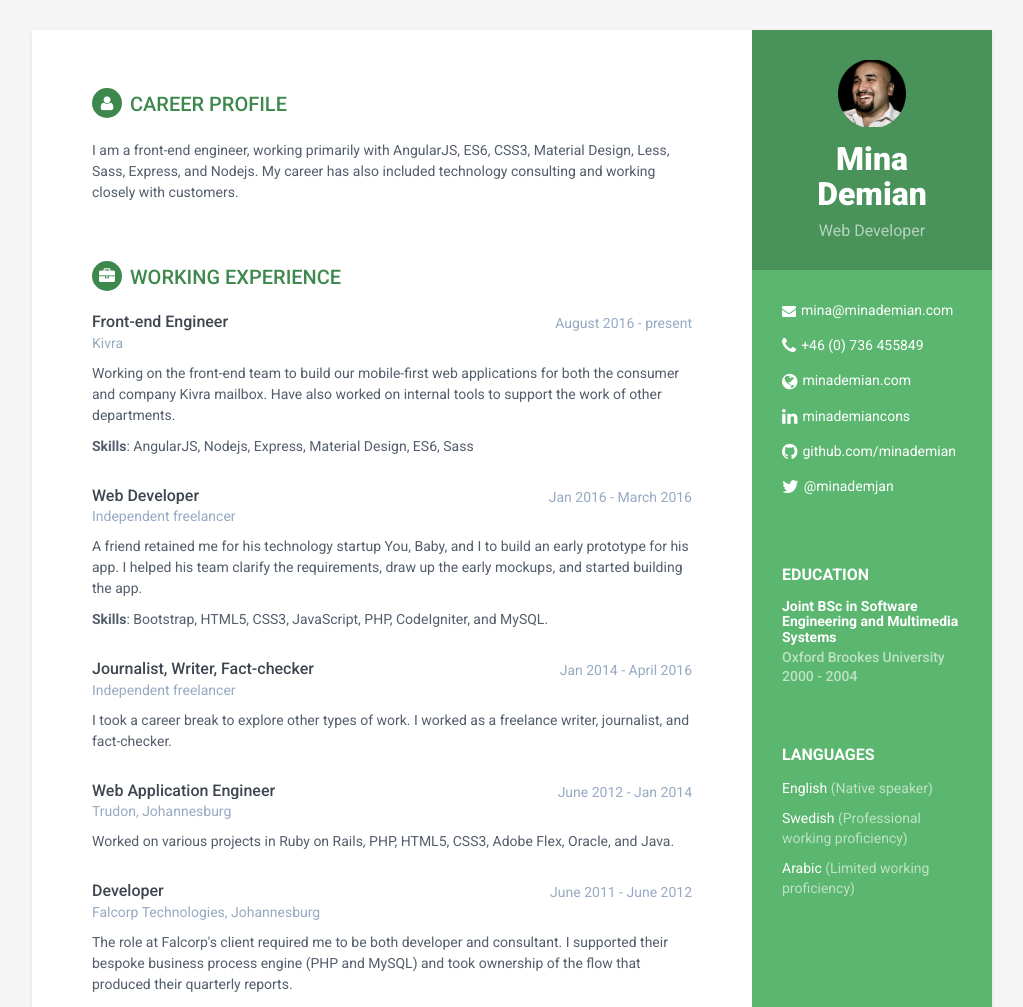
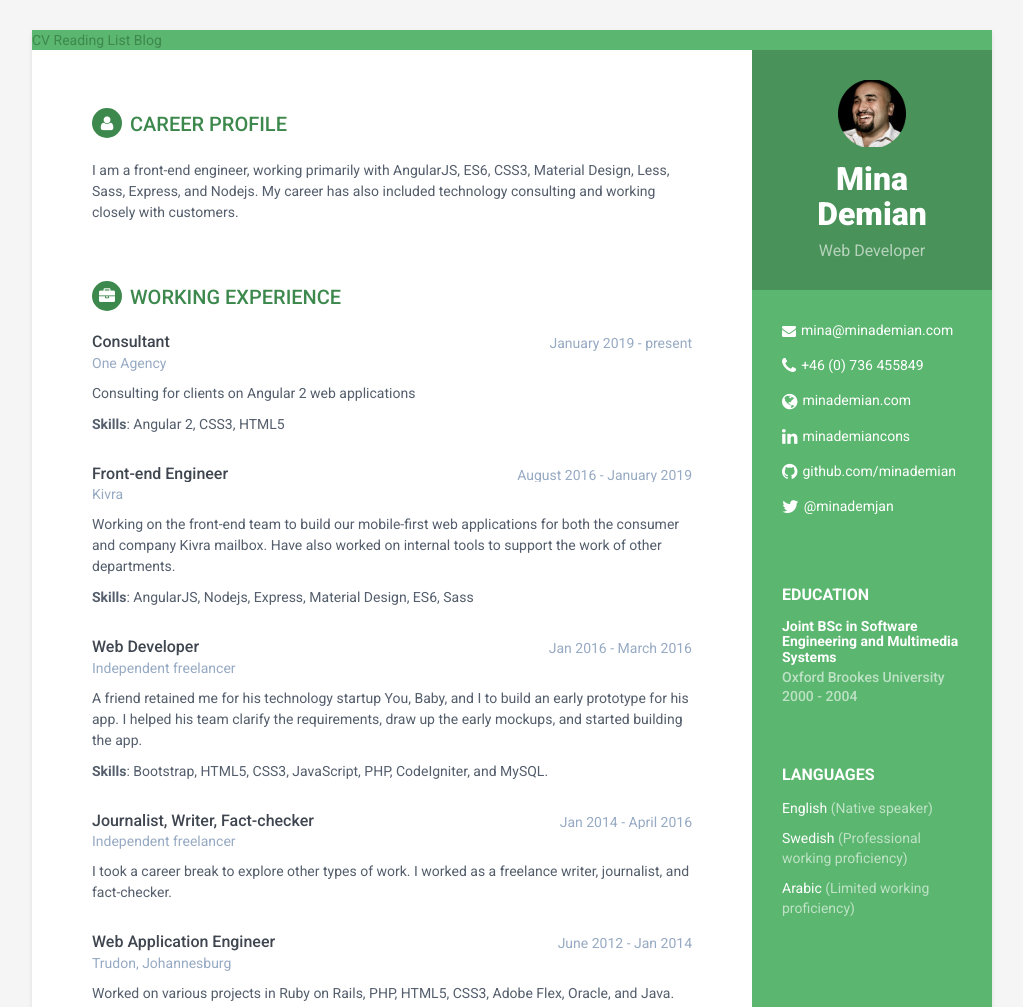
Before and after one commit to minademian/minademian.com-v1, a plain HTML site: page index.html in a window 1280 px wide. Shown: the top 1007 px of the page, without its empty margins (128-1151 px from the left). Drawn offline with Linux system fonts and the light colour scheme.

Commit message:
feat: update CV, add nav bar

```diff
--- a/index.html
+++ b/index.html
@@ -28,13 +28,21 @@
 
 <body>
     <div class="wrapper">
+      <div class="top-wrapper">
+        <div class="nav-container">
+          <nav>
+            <a href="/">CV</a>
+            <a href="./reading-list.html">Reading List</a>
+            <a href="http://blog.minademian.com/">Blog</a>
+          </nav>
+        </div>
+      </div>
       <div class="sidebar-wrapper">
           <div class="profile-container">
               <img class="profile" src="assets/images/me_2016_website.png" alt="photo of me, Mina Demian" />
               <h1 class="name">Mina Demian</h1>
               <h3 class="tagline">Web Developer</h3>
           </div><!--//profile-container-->
-
           <div class="contact-container container-block">
               <ul class="list-unstyled contact-list">
                   <li class="email"><i class="fa fa-envelope"></i><a href="">mina@minademian.com</a></li>
@@ -53,7 +61,6 @@
                   <div class="time">2000 - 2004</div>
               </div>
           </div><!--//education-container-->
-
           <div class="languages-container container-block">
               <h2 class="container-block-title">Languages</h2>
               <ul class="list-unstyled interests-list">
@@ -63,7 +70,6 @@
               </ul>
           </div><!--//interests-->
       </div>
-
       <div class="main-wrapper">
 
           <section class="section summary-section">
@@ -79,8 +85,22 @@
                <div class="item">
                   <div class="meta">
                       <div class="upper-row">
+                          <h3 class="job-title">Consultant</h3>
+                          <div class="time">January 2019 - present</div>
+                      </div><!--//upper-row-->
+                      <div class="company">One Agency</div>
+                  </div><!--//meta-->
+                  <div class="details">
+                    <p>Consulting for clients on Angular 2 web applications</p>
+                    <p><strong>Skills</strong>: Angular 2, CSS3, HTML5</p>
+                  </div><!--//details-->
+              </div>
+
+               <div class="item">
+                  <div class="meta">
+                      <div class="upper-row">
                           <h3 class="job-title">Front-end Engineer</h3>
-                            <div class="time">August 2016 - present</div>
+                          <div class="time">August 2016 - January 2019</div>
                       </div><!--//upper-row-->
                       <div class="company">Kivra</div>
                   </div><!--//meta-->
```
Lines whose indentation alone changed are shown as unchanged.
